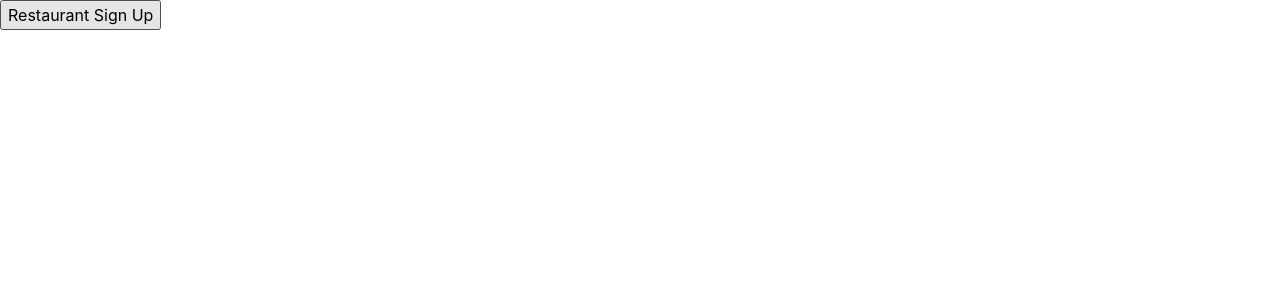
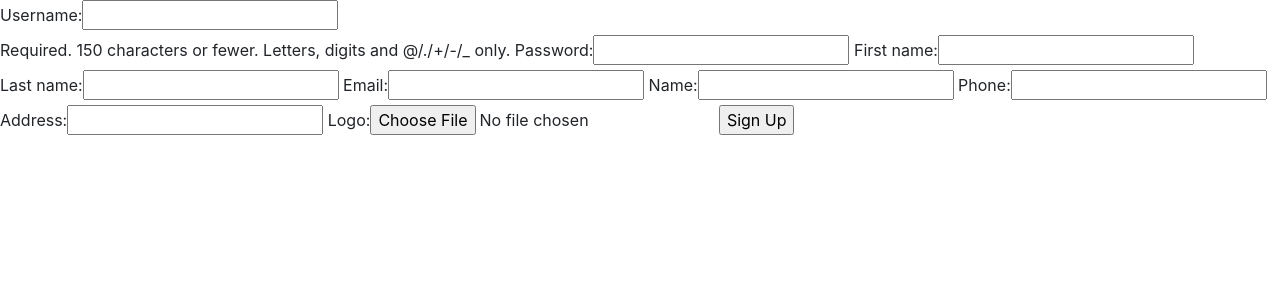
Before and after one commit to ryokotmng/foodtasker, a Django app: page /restaurant/sign-up in a window 1280 px wide. Shown: the top 300 px of the page. Run offline with Django 3.2, Linux system fonts and the light colour scheme; some libraries are stand-ins or nearby versions.

Commit message:
Restaurant registration Form

```diff
--- /dev/null
+++ b/foodtaskerapp/forms.py
@@ -0,0 +1,17 @@
+from django import forms
+
+from django.contrib.auth.models import User
+from foodtaskerapp.models import Restaurant
+
+class UserForm(forms.ModelForm):
+    email = forms.CharField(max_length=100, required=True)
+    password = forms.CharField(widget=forms.PasswordInput())
+
+    class Meta:
+        model = User
+        fields = ("username", "password", "first_name", "last_name", "email")
+
+class RestaurantForm(forms.ModelForm):
+    class Meta:
+        model = Restaurant
+        fields = ("name", "phone", "address", "logo")
--- a/foodtaskerapp/templates/restaurant/sign_up.html
+++ b/foodtaskerapp/templates/restaurant/sign_up.html
@@ -13,7 +13,9 @@
 <body>
     <form method="POST" enctype="multipart/form-data">
       {% csrf_token %}
-      <button type="submit">Restaurant Sign Up</button>
+      {{ user_form }}
+      {{ restaurant_form }}
+      <button type="submit">Sign Up</button>
     </form>
 
 </body>
--- a/foodtaskerapp/views.py
+++ b/foodtaskerapp/views.py
@@ -1,5 +1,6 @@
 from django.shortcuts import render, redirect
 from django.contrib.auth.decorators import login_required
+from foodtaskerapp.forms import UserForm, RestaurantForm
 
 def home(request):
     return redirect(restaurant_home)
@@ -9,6 +10,10 @@ def restaurant_home(request):
     return render(request, 'restaurant/home.html', {})
 
 def restaurant_sign_up(request):
+    user_form = UserForm()
+    restaurant_form = RestaurantForm()
 
     return render(request, "restaurant/sign_up.html", {
+        "user_form": user_form,
+        "restaurant_form": restaurant_form
     })
```
